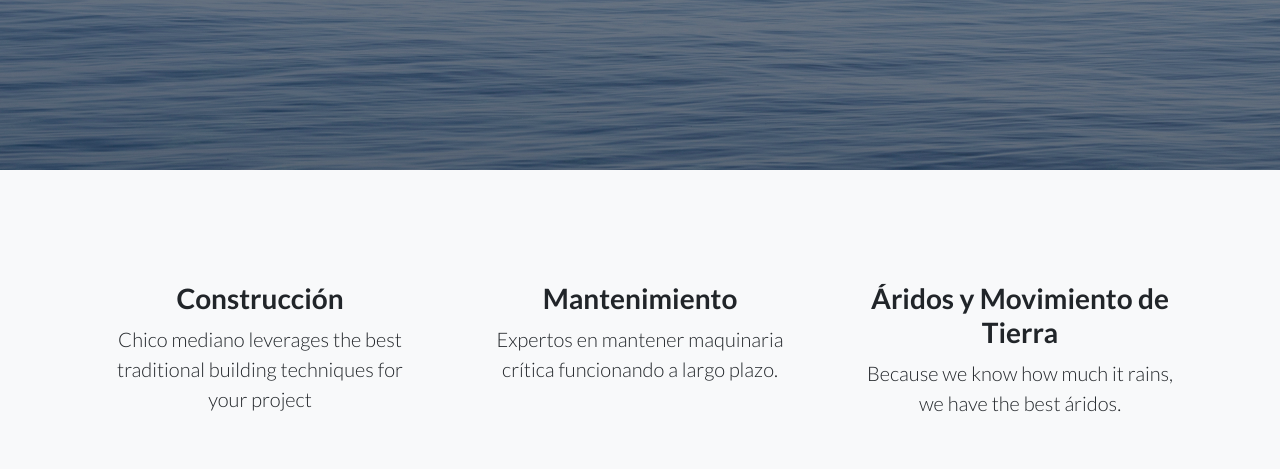
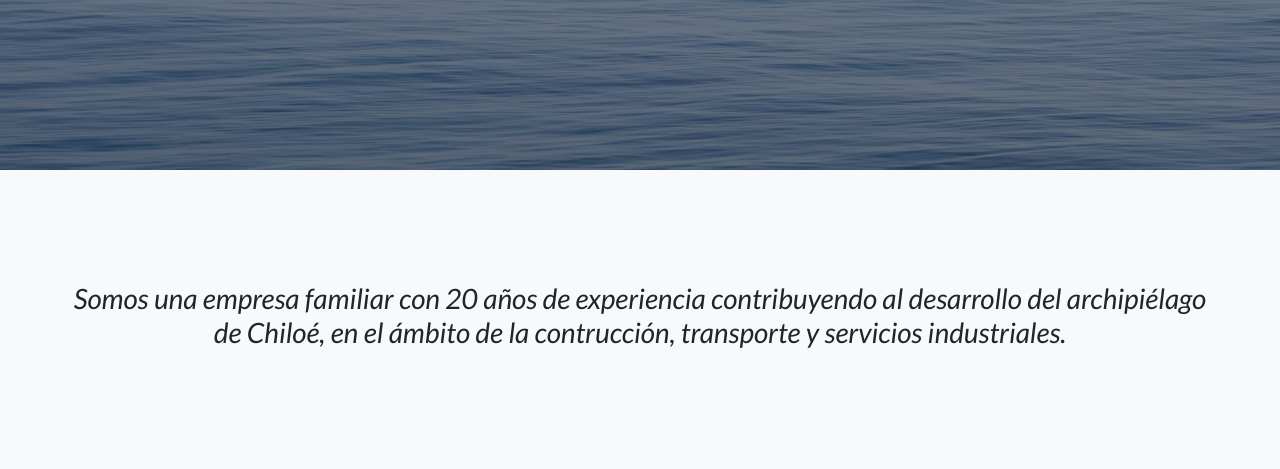
Before and after one commit to pidpidlabs/punahuel-landing, a website: page index.html in a window 1280 px wide. Shown: the part 331-800 px from the top of the page. Drawn offline with Linux system fonts and the light colour scheme.

Commit message:
removed work areas section

```diff
--- a/index.html
+++ b/index.html
@@ -77,34 +77,17 @@
       <!-- <h2 class="mb-5 section-title">Áreas de Trabajo</h2> -->
       <div class="container">
         <div class="row">
-          <div class="col-lg-4">
-            <div class="features-icons-item mx-auto mb-5 mb-lg-0 mb-lg-3">
-              <!-- <div class="features-icons-icon d-flex">
-                <i class="icon-screen-desktop m-auto text-primary"></i>
-              </div> -->
-              <h3>Construcción</h3>
-              <p class="lead mb-0">Chico mediano leverages the best traditional building techniques for your project</p>
-            </div>
-          </div>
-          <div class="col-lg-4">
-            <div class="features-icons-item mx-auto mb-5 mb-lg-0 mb-lg-3">
-              <!-- <div class="features-icons-icon d-flex">
-                <i class="icon-layers m-auto text-primary"></i>
-              </div> -->
-              <h3>Mantenimiento</h3>
-              <p class="lead mb-0">Expertos en mantener maquinaria crítica funcionando a largo plazo.</p>
-            </div>
-          </div>
-          <div class="col-lg-4">
-            <div class="features-icons-item mx-auto mb-0 mb-lg-3">
-              <!-- <div class="features-icons-icon d-flex">
-                <i class="icon-check m-auto text-primary"></i>
-              </div> -->
-              <h3>Áridos y Movimiento de Tierra</h3>
-              <p class="lead mb-0">Because we know how much it rains, we have the best áridos.</p>
-            </div>
-          </div>
+          <!-- <p class="lead"><i>Somos una empresa familiar con 20 años de experiencia contribuyendo
+          al desarrollo del archipiélago de Chiloé.</i></p> -->
+          <blockquote class="blockquote text-center">
+            <p class="h3 font-italic">
+              Somos una empresa familiar con 20 años de experiencia contribuyendo
+              al desarrollo del archipiélago de Chiloé, en el ámbito de la contrucción, transporte y
+              servicios industriales.
+            </p>
+          </blockquote>
         </div>
+
       </div>
     </section>
 
@@ -135,7 +118,8 @@
           <div class="col-lg-6 order-lg-2 text-white showcase-img" style="background-image: url('img/bg-showcase-petro.png');"></div>
           <div class="col-lg-6 order-lg-1 my-auto showcase-text">
             <h2>Construcción Industrial</h2>
-            <p class="lead mb-0">Construída en 2015, la estación de servicio Petrobras de Llau-Llao representa uno de nuestros proyectos emblemáticos. Galpones y estructuras metálicas también forman parte de nuestro portafolio. </p>
+            <p class="lead mb-0">Construída en 2015, la estación de servicio Petrobras de Llau-Llao representa uno de nuestros proyectos emblemáticos.
+              Galpones industriales y estructuras metálicas también forman parte de nuestro portafolio. </p>
           </div>
         </div>
       </div>
@@ -196,9 +180,9 @@
                   <label for="exampleFormControlTextarea1">Mensaje</label>
                   <textarea class="form-control form-control-lg" id="exampleFormControlTextarea1" placeholder="Ingresa tu mensaje..." rows="5"></textarea>
                 </div>
-                <!-- <div class="col-12 col-md-3">
-                  <button type="submit" class="btn btn-block btn-lg btn-primary">Sign up!</button>
-                </div> -->
+                <div class="col-12 col-md-3 mt-4 text-right">
+                  <button type="submit" class="btn btn-block btn-lg btn-primary">Enviar</button>
+                </div>
               </div>
             </form>
           </div>
```
